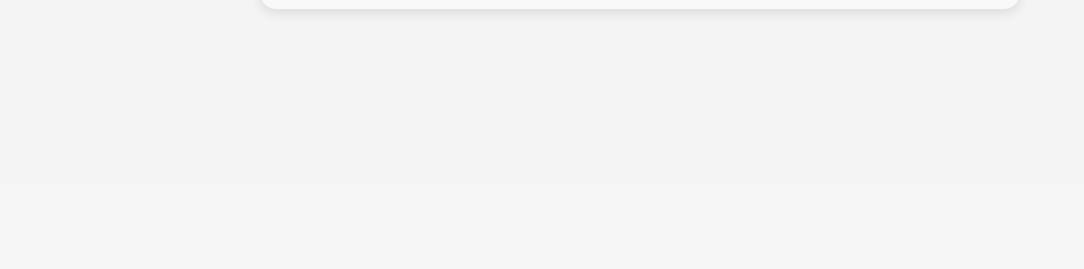
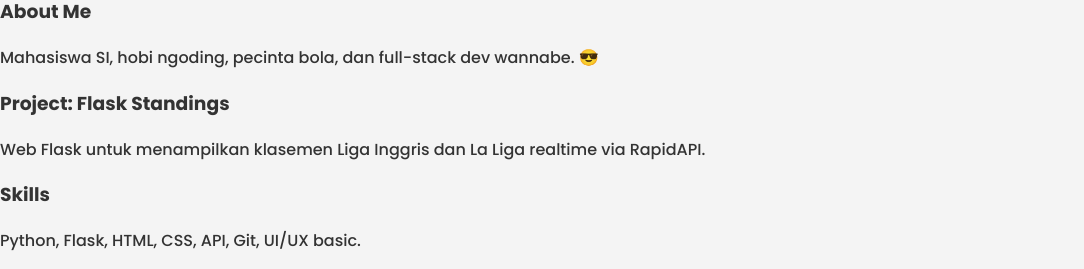
Before and after one commit to iniraply/UAS_IAP, a Flask app: page / in a window 1280 px wide. Shown: the part 617-886 px from the top of the page, without its empty margins (0-1084 px from the left). Before the commit the page ends 632 px from the top, so only its background shows below. Run offline with Flask 3, Linux system fonts and the light colour scheme; some libraries are stand-ins or nearby versions.

Commit message:
memperbarui isi profil dan memperbaiki route

```diff
--- a/templates/home.html
+++ b/templates/home.html
@@ -11,38 +11,79 @@
     <link rel="preconnect" href="https://fonts.googleapis.com" />
     <link rel="preconnect" href="https://fonts.gstatic.com" crossorigin />
     <link
-      href="https://fonts.googleapis.com/css2?family=Poppins:ital,wght@0,100;0,200;0,300;0,400;0,500;0,600;0,700;0,800;0,900;1,100;1,200;1,300;1,400;1,500;1,600;1,700;1,800;1,900&display=swap"
+      href="https://fonts.googleapis.com/css2?family=Poppins:wght@300;500;700;900&display=swap"
       rel="stylesheet"
     />
+    <!-- Font Awesome for Icons -->
+    <script
+      src="https://kit.fontawesome.com/10c4301749.js"
+      crossorigin="anonymous"
+    ></script>
   </head>
   <body>
     <header>
       <h1>Football Standings</h1>
-      <nav>
+      <nav id="navLinks">
         <a href="/premierleague">Premier League</a>
-        <a href="/laliga">LALIGA</a>
+        <a href="/laliga">La Liga</a>
         <a href="/seriea">Serie A</a>
       </nav>
+      <div class="burger" onclick="toggleNav()">
+        <div></div>
+        <div></div>
+        <div></div>
+      </div>
     </header>
 
-    <div class="container">
-      <section class="profile">
+    <!-- Hero Section -->
+    <section class="hero">
+      <div class="content">
+        <h1>Hi There, I'm Raply</h1>
+        <p>I Am Into Web Development and Data Analyst</p>
+        <a href="#about" class="btn">About Me</a>
+
+        <div class="social-icons">
+          <a href="#"><i class="fab fa-github"></i></a>
+          <a href="#"><i class="fab fa-instagram"></i></a>
+          <a href="#"><i class="fab fa-linkedin"></i></a>
+          <a href="#"><i class="fa-brands fa-whatsapp"></i></a>
+        </div>
+      </div>
+
+      <div class="avatar">
         <img
           src="{{ url_for('static', filename='img/profile.png') }}"
-          alt="My Photo"
+          alt="Raply Avatar"
         />
-        <div class="profile-info">
-          <h2>Raply</h2>
-          <p>
-            <strong>Mahasiswa Sistem Informasi</strong><br />UIN Imam Bonjol
-            Padang
-          </p>
-          <p>
-            Saya sedang mengembangkan website untuk menampilkan klasemen Liga
-            Inggris dan Spanyol menggunakan Flask dan RapidAPI.💥⚽.
-          </p>
-        </div>
-      </section>
-    </div>
+      </div>
+    </section>
+
+    <!-- Cards Section -->
+    <section class="cards" id="about">
+      <div class="card">
+        <h3>About Me</h3>
+        <p>
+          Mahasiswa SI, hobi ngoding, pecinta bola, dan full-stack dev wannabe.
+          😎
+        </p>
+      </div>
+      <div class="card">
+        <h3>Project: Flask Standings</h3>
+        <p>
+          Web Flask untuk menampilkan klasemen Liga Inggris dan La Liga realtime
+          via RapidAPI.
+        </p>
+      </div>
+      <div class="card">
+        <h3>Skills</h3>
+        <p>Python, Flask, HTML, CSS, API, Git, UI/UX basic.</p>
+      </div>
+    </section>
+    <script>
+      function toggleNav() {
+        const nav = document.getElementById("navLinks");
+        nav.classList.toggle("active");
+      }
+    </script>
   </body>
 </html>
```
